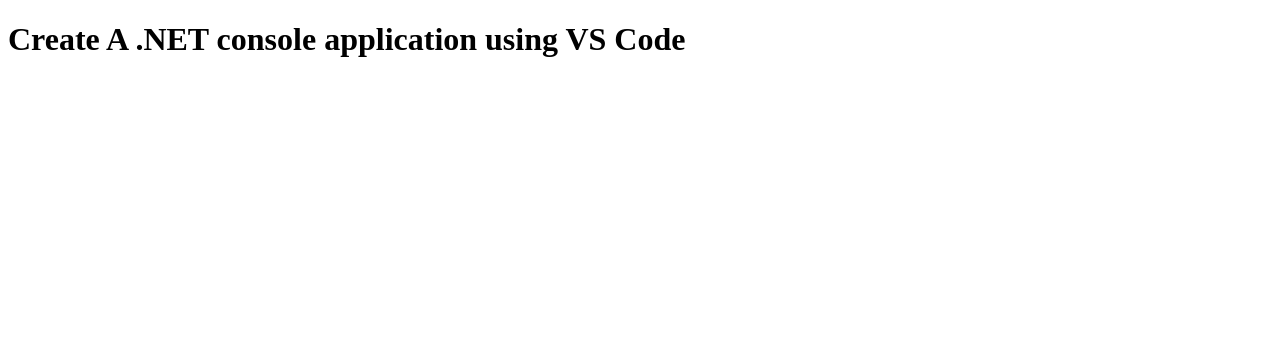
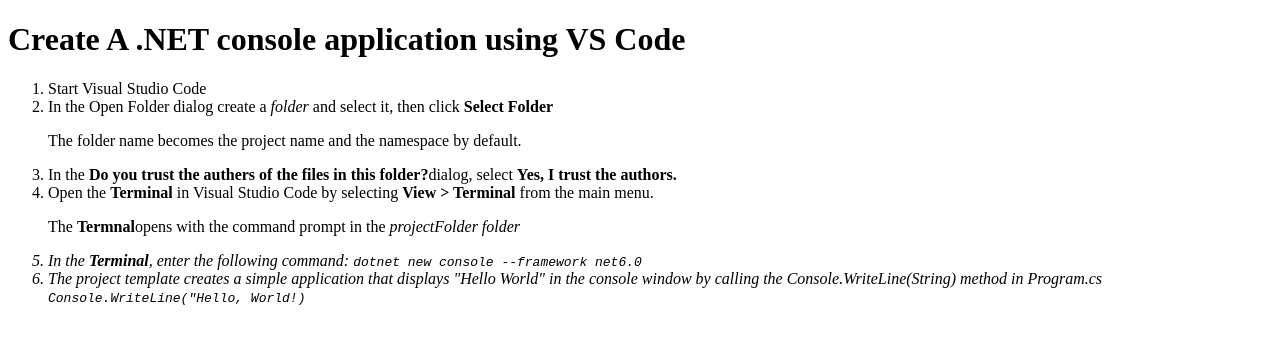
Before and after one commit to hayleyBillingham/.NET, a plain HTML site: page Tutorials/create-dotnet-console-app-using-vscode.html in a window 1280 px wide. Drawn offline with Linux system fonts and the light colour scheme.

Commit message:
chore: create .net console app

```diff
--- a/Tutorials/create-dotnet-console-app-using-vscode.html
+++ b/Tutorials/create-dotnet-console-app-using-vscode.html
@@ -1,12 +1,29 @@
 <!DOCTYPE html>
 <html lang="en">
-<head>
-    <meta charset="UTF-8">
-    <meta http-equiv="X-UA-Compatible" content="IE=edge">
-    <meta name="viewport" content="width=device-width, initial-scale=1.0">
+  <head>
+    <meta charset="UTF-8" />
+    <meta http-equiv="X-UA-Compatible" content="IE=edge" />
+    <meta name="viewport" content="width=device-width, initial-scale=1.0" />
     <title>Create A .NET console application using VS Code</title>
-</head>
-<body>
+  </head>
+  <body>
     <h1>Create A .NET console application using VS Code</h1>
-</body>
+    <ol>
+      <li>Start Visual Studio Code</li>
+      <li>
+        In the Open Folder dialog create a <i>folder</i> and select it, then
+        click <strong>Select Folder</strong>
+      <p>
+        The folder name becomes the project name and the namespace by default.
+      </p></li>
+      <li>In the <strong>Do you trust the authers of the files in this folder?</strong>dialog, select <strong>Yes, I trust the authors.</strong></li>
+      <li>Open the <strong>Terminal</strong> in Visual Studio Code by selecting <strong>View > Terminal</strong> from the main menu.
+    <p>The <strong>Termnal</strong>opens with the command prompt in the <i>projectFolder<i> folder</p></li>
+        <li>In the <strong>Terminal</strong>, enter the following command:
+        <code>dotnet new console --framework net6.0</code></li>
+        <li>The project template creates a simple application that displays "Hello World" in the console window by calling the Console.WriteLine(String) method in Program.cs
+            <code>Console.WriteLine("Hello, World!)</code>
+        </li>
+    </ol>
+  </body>
 </html>
```
